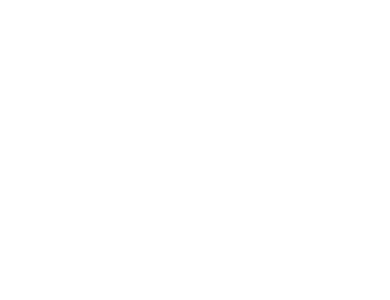
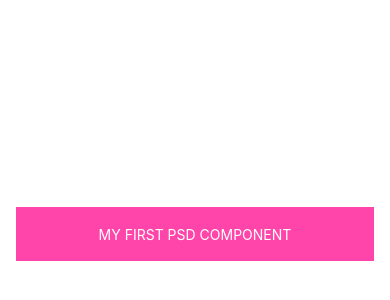
Before and after one commit to Pablo-Silva-Dev/react-native-components, a React Native app: screen / in a window 390 px wide. Shown: the part 188-488 px from the top of the page. Built offline with nearby package versions, Linux system fonts and the light colour scheme.

Commit message:
📦 Components: Button component created

```diff
--- a/App.tsx
+++ b/App.tsx
@@ -1,10 +1,14 @@
+import { useState } from 'react'
 import { StatusBar } from 'expo-status-bar';
-import { StyleSheet, Text, View } from 'react-native';
+import { StyleSheet, View } from 'react-native';
+import { Button } from './src/components/Forms/Button';
 
 export default function App() {
   return (
     <View style={styles.container}>
-      <Text></Text>
+      <Button
+        title='My First PSD component'
+      />
       <StatusBar style="auto" />
     </View>
   );
--- a/package.json
+++ b/package.json
@@ -15,12 +15,16 @@
     "react": "17.0.1",
     "react-dom": "17.0.1",
     "react-native": "0.64.3",
-    "react-native-web": "0.17.1"
+    "react-native-web": "0.17.1",
+    "styled-components": "^5.3.5",
+    "styled-components-react-native": "^1.0.0"
   },
   "devDependencies": {
     "@babel/core": "^7.12.9",
     "@types/react": "~17.0.21",
     "@types/react-native": "~0.64.12",
+    "@types/styled-components": "^5.1.24",
+    "@types/styled-components-react-native": "^5.1.3",
     "typescript": "~4.3.5"
   },
   "private": true
--- /dev/null
+++ b/src/components/Forms/Button/index.tsx
@@ -0,0 +1,34 @@
+import React from 'react';
+import { Text, TouchableOpacityProps, ActivityIndicator } from 'react-native'
+import { Container, Title } from './styles';
+
+interface ButtonProps extends TouchableOpacityProps {
+    disabled?: boolean;
+    loading?: boolean;
+    title: string;
+}
+
+export function Button({
+    disabled,
+    loading,
+    title,
+    ...rest
+}: ButtonProps) {
+    return (
+        <Container
+            {...rest}
+            activeOpacity={.88}
+            disabled={disabled!}
+        >
+            {
+                loading ?
+                    <ActivityIndicator
+                        size='small'
+                        color='#fff'
+                    />
+                    :
+                    <Title>{title}</Title>
+            }
+        </Container>
+    )
+}
--- /dev/null
+++ b/src/components/Forms/Button/styles.ts
@@ -0,0 +1,28 @@
+import styled, { css } from "styled-components/native";
+
+interface ButtonProps {
+  disabled: boolean;
+}
+
+export const Container = styled.TouchableOpacity<ButtonProps>`
+  justify-content: center;
+  align-items: center;
+  width: 92%;
+  height: 54px;
+  margin: 8px;
+  background-color: #ff44aa;
+  text-transform: uppercase;
+  ${({ disabled }) =>
+    disabled
+      ? css`
+          opacity: 0.72;
+        `
+      : css`
+          opacity: 1;
+        `}
+`;
+
+export const Title = styled.Text`
+  text-transform: uppercase;
+  color: #ffffff;
+`;
```
Also changed, not shown: 2 other files (tests, documents, lock files or other folders).
